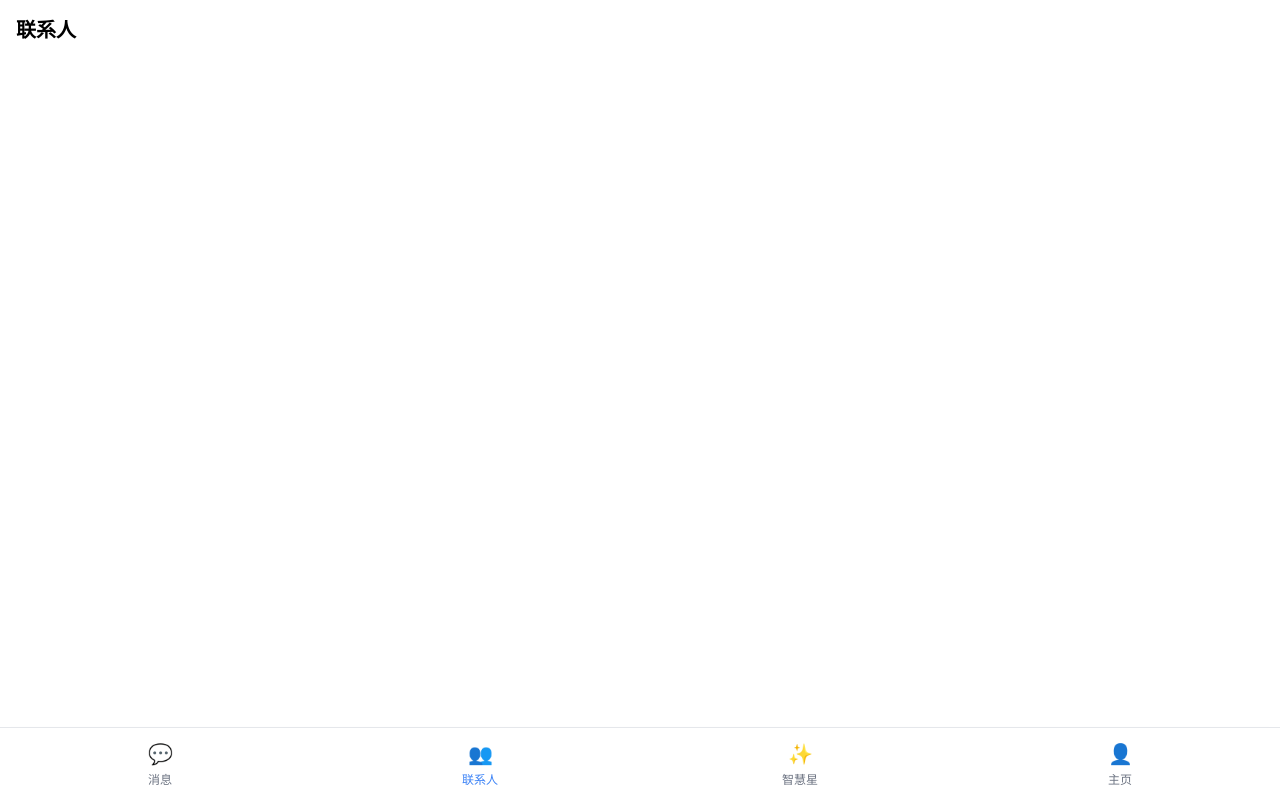
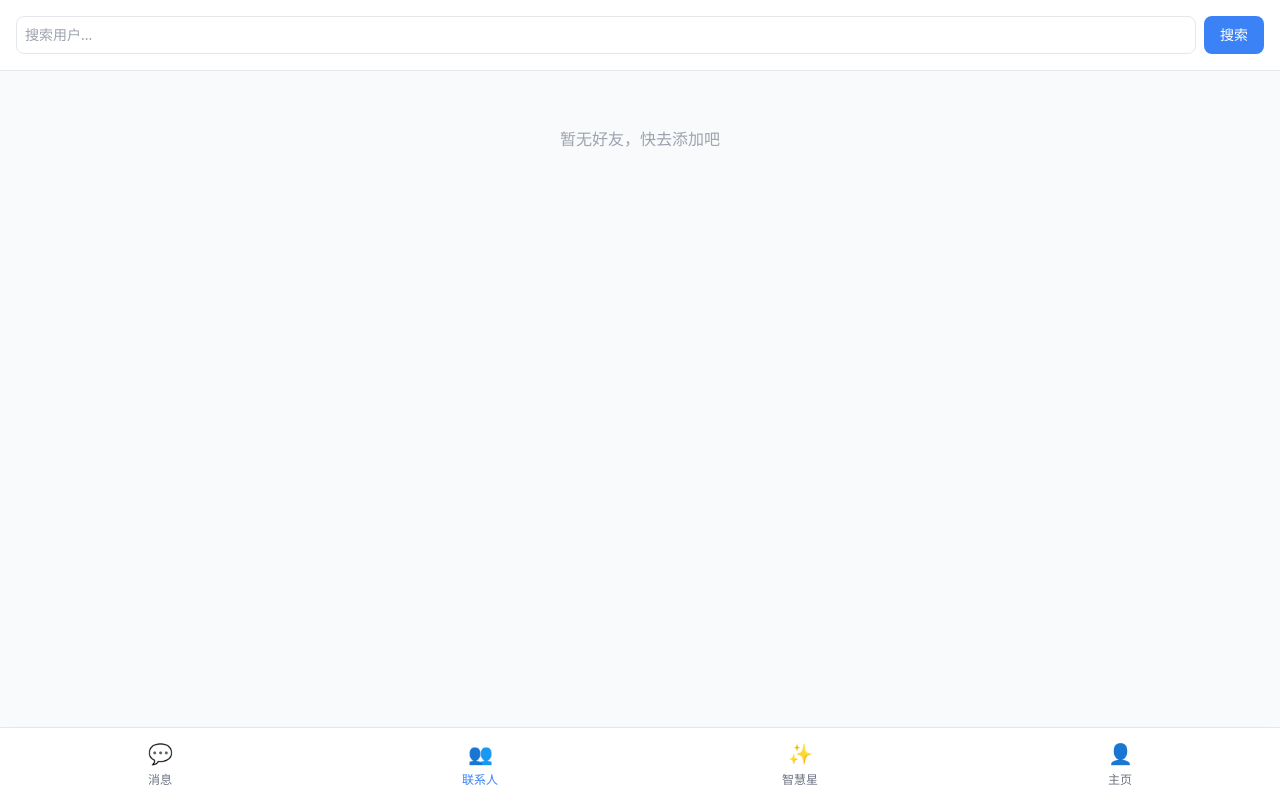
Before and after one commit to yangui88168/xianqu, a Next.js app in the folder clients/web/: page /contacts in a window 1280 px wide. Built offline with nearby package versions, Linux system fonts and the light colour scheme.

Commit message:
Update contacts.tsx

```diff
--- a/clients/web/pages/contacts.tsx
+++ b/clients/web/pages/contacts.tsx
@@ -1,8 +1,215 @@
+import { useEffect, useState, useCallback } from 'react';
+import { useRouter } from 'next/router';
+
+const API = 'https://xianqu-server.onrender.com';
+
 export default function Contacts() {
+  const [friends, setFriends] = useState<any[]>([]);
+  const [requests, setRequests] = useState<any[]>([]);
+  const [searchQuery, setSearchQuery] = useState('');
+  const [searchResults, setSearchResults] = useState<any[]>([]);
+  const [loading, setLoading] = useState(true);
+  const router = useRouter();
+
+  // 加载好友列表和请求
+  const loadFriends = useCallback(async () => {
+    const token = localStorage.getItem('token');
+    if (!token) return;
+    const res = await fetch(`${API}/contacts/friends`, {
+      headers: { Authorization: `Bearer ${token}` },
+    });
+    if (res.ok) setFriends(await res.json());
+  }, []);
+
+  const loadRequests = useCallback(async () => {
+    const token = localStorage.getItem('token');
+    if (!token) return;
+    const res = await fetch(`${API}/contacts/requests/incoming`, {
+      headers: { Authorization: `Bearer ${token}` },
+    });
+    if (res.ok) setRequests(await res.json());
+  }, []);
+
+  useEffect(() => {
+    loadFriends();
+    loadRequests();
+    setLoading(false);
+  }, [loadFriends, loadRequests]);
+
+  // 搜索用户
+  const searchUsers = async () => {
+    if (!searchQuery.trim()) return;
+    const token = localStorage.getItem('token');
+    const res = await fetch(`${API}/contacts/search?q=${encodeURIComponent(searchQuery)}`, {
+      headers: { Authorization: `Bearer ${token}` },
+    });
+    if (res.ok) setSearchResults(await res.json());
+  };
+
+  // 发送好友请求
+  const sendFriendRequest = async (receiverId: string) => {
+    const token = localStorage.getItem('token');
+    await fetch(`${API}/contacts/request`, {
+      method: 'POST',
+      headers: { 'Content-Type': 'application/json', Authorization: `Bearer ${token}` },
+      body: JSON.stringify({ receiverId }),
+    });
+    alert('好友请求已发送！');
+    setSearchResults([]);
+  };
+
+  // 接受请求
+  const acceptRequest = async (reqId: string) => {
+    const token = localStorage.getItem('token');
+    await fetch(`${API}/contacts/request/accept`, {
+      method: 'POST',
+      headers: { 'Content-Type': 'application/json', Authorization: `Bearer ${token}` },
+      body: JSON.stringify({ requestId: reqId }),
+    });
+    loadFriends();
+    loadRequests();
+  };
+
+  // 拒绝请求
+  const rejectRequest = async (reqId: string) => {
+    const token = localStorage.getItem('token');
+    await fetch(`${API}/contacts/request/reject`, {
+      method: 'POST',
+      headers: { 'Content-Type': 'application/json', Authorization: `Bearer ${token}` },
+      body: JSON.stringify({ requestId: reqId }),
+    });
+    loadRequests();
+  };
+
+  // 删除好友
+  const deleteFriend = async (friendId: string) => {
+    const token = localStorage.getItem('token');
+    await fetch(`${API}/contacts/friend/${friendId}`, {
+      method: 'DELETE',
+      headers: { Authorization: `Bearer ${token}` },
+    });
+    loadFriends();
+  };
+
+  // 跳转到聊天页并选中好友
+  const openChat = (friendId: string) => {
+    router.push(`/chat?friendId=${friendId}`);
+  };
+
   return (
-    <div className="p-4">
-      <h1 className="text-xl font-bold">联系人</h1>
-      {/* 后续可加入好友列表、分组等 */}
+    <div className="flex flex-col h-full bg-gray-50">
+      {/* 顶部搜索栏 */}
+      <div className="p-4 bg-white border-b">
+        <div className="flex gap-2">
+          <input
+            className="flex-1 p-2 border rounded-lg text-sm focus:outline-none focus:ring-2 focus:ring-blue-300"
+            placeholder="搜索用户..."
+            value={searchQuery}
+            onChange={(e) => setSearchQuery(e.target.value)}
+            onKeyDown={(e) => e.key === 'Enter' && searchUsers()}
+          />
+          <button
+            onClick={searchUsers}
+            className="bg-blue-500 text-white px-4 py-2 rounded-lg text-sm"
+          >
+            搜索
+          </button>
+        </div>
+        {searchResults.length > 0 && (
+          <div className="mt-2 bg-white border rounded-lg shadow overflow-y-auto max-h-40">
+            {searchResults.map((user: any) => (
+              <div key={user.id} className="flex justify-between items-center px-4 py-2 hover:bg-gray-100">
+                <span className="text-sm font-medium">
+                  {user.nickname || user.username}
+                </span>
+                <button
+                  onClick={() => sendFriendRequest(user.id)}
+                  className="text-xs bg-green-500 text-white px-3 py-1 rounded-full"
+                >
+                  添加
+                </button>
+              </div>
+            ))}
+          </div>
+        )}
+      </div>
+
+      {/* 好友请求提示 */}
+      {requests.length > 0 && (
+        <div className="mx-4 mt-4 bg-yellow-50 border border-yellow-200 rounded-lg p-3">
+          <h3 className="font-bold text-sm text-yellow-700 mb-2">
+            新的好友请求 ({requests.length})
+          </h3>
+          {requests.map((req: any) => (
+            <div key={req.id} className="flex justify-between items-center py-1">
+              <span className="text-sm">
+                {req.sender?.nickname || req.sender?.username}
+              </span>
+              <div className="flex gap-2">
+                <button
+                  onClick={() => acceptRequest(req.id)}
+                  className="text-xs bg-green-500 text-white px-3 py-1 rounded-full"
+                >
+                  接受
+                </button>
+                <button
+                  onClick={() => rejectRequest(req.id)}
+                  className="text-xs bg-red-500 text-white px-3 py-1 rounded-full"
+                >
+                  拒绝
+                </button>
+              </div>
+            </div>
+          ))}
+        </div>
+      )}
+
+      {/* 好友列表 */}
+      <div className="flex-1 overflow-y-auto mt-4">
+        {loading ? (
+          <p className="text-center text-gray-400 mt-10">加载中...</p>
+        ) : friends.length === 0 ? (
+          <p className="text-center text-gray-400 mt-10">暂无好友，快去添加吧</p>
+        ) : (
+          friends.map((friend: any) => (
+            <div
+              key={friend.id}
+              className="flex items-center justify-between px-4 py-3 bg-white border-b hover:bg-gray-50 cursor-pointer"
+              onClick={() => openChat(friend.id)}
+            >
+              <div className="flex items-center gap-3">
+                <div className="relative">
+                  <div className="w-10 h-10 bg-blue-500 rounded-full flex items-center justify-center text-white font-bold">
+                    {(friend.nickname || friend.username)[0]}
+                  </div>
+                  <span
+                    className={`absolute bottom-0 right-0 w-3 h-3 rounded-full border-2 border-white ${
+                      friend.status === 'online' ? 'bg-green-500' : 'bg-gray-400'
+                    }`}
+                  ></span>
+                </div>
+                <div>
+                  <p className="font-medium text-sm">
+                    {friend.nickname || friend.username}
+                  </p>
+                  <p className="text-xs text-gray-500">
+                    {friend.status === 'online' ? '在线' : '离线'}
+                  </p>
+                </div>
+              </div>
+              <button
+                onClick={(e) => {
+                  e.stopPropagation();
+                  deleteFriend(friend.id);
+                }}
+                className="text-xs text-red-500 hover:underline"
+              >
+                删除
+              </button>
+            </div>
+          ))
+        )}
+      </div>
     </div>
   );
 }
```
